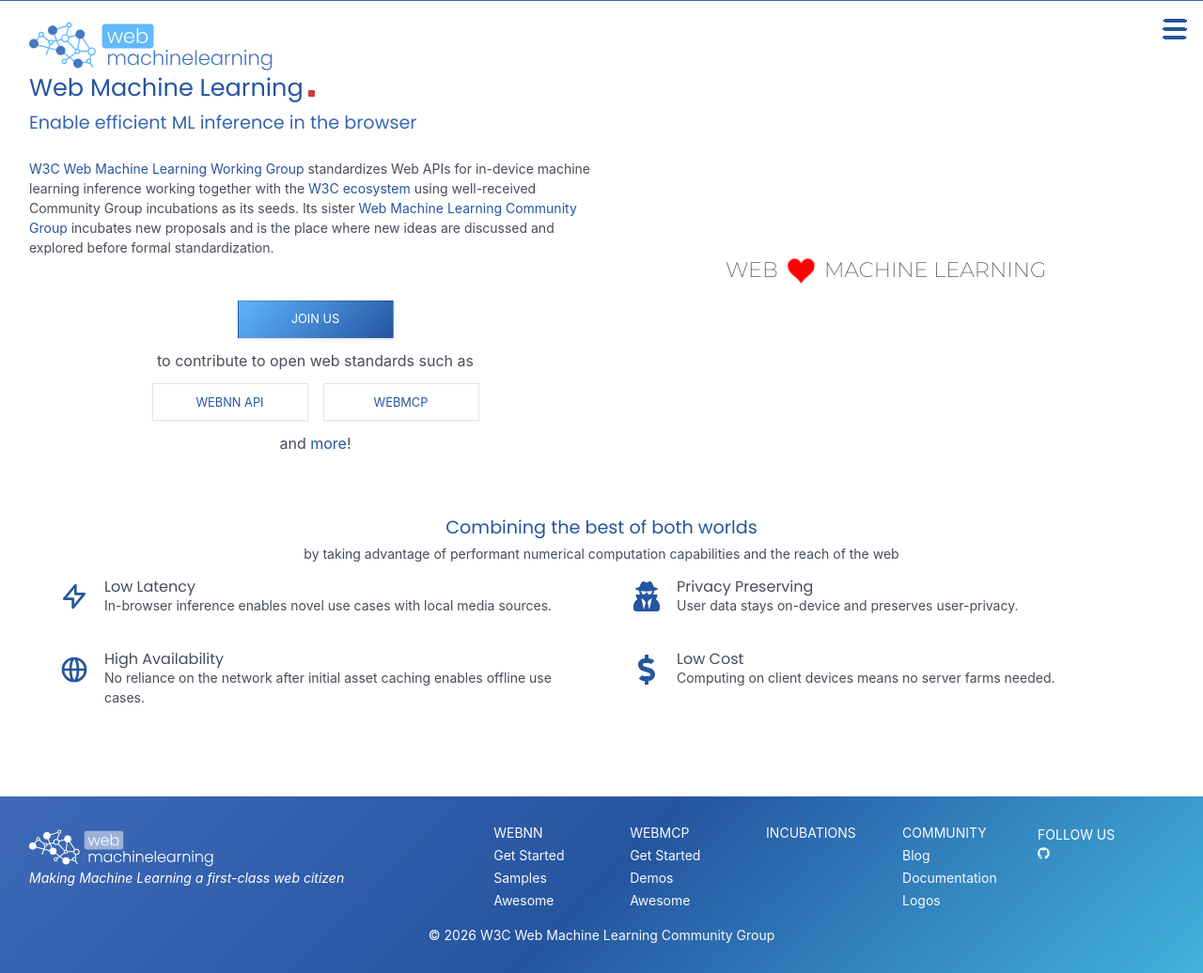
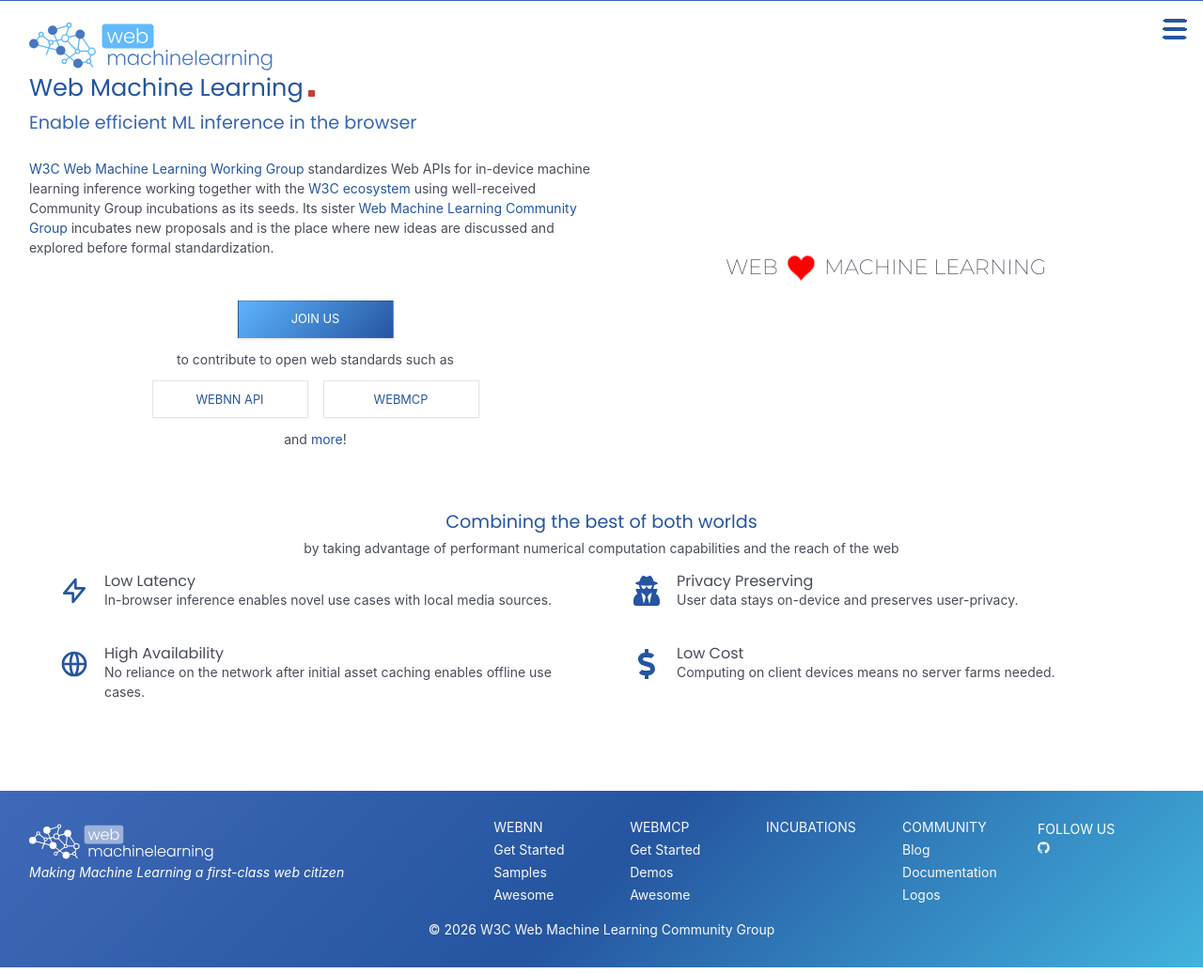
Before and after one commit to webmachinelearning/webmachinelearning.github.io, a Jekyll site: the page built from index.md, in a window 1280 px wide. Shown: the whole page at 94% size. Built offline with Jekyll 4.4.1, drawn with Linux system fonts in a browser that asks for light colours.

Commit message:
Match index hero connectors to subtitle typography

```diff
--- a/_sass/main.scss
+++ b/_sass/main.scss
@@ -463,7 +463,8 @@
 .herobar.my .contribute-text {
     margin: 0.75rem 0 0.25rem;
     color: $grey-color;
-    font-size: 1rem;
+    // Match the body typography inherited by .adv.index .subtitle.
+    font-size: 14px;
     line-height: 1.5;
     text-align: center;
     text-transform: none;
```
